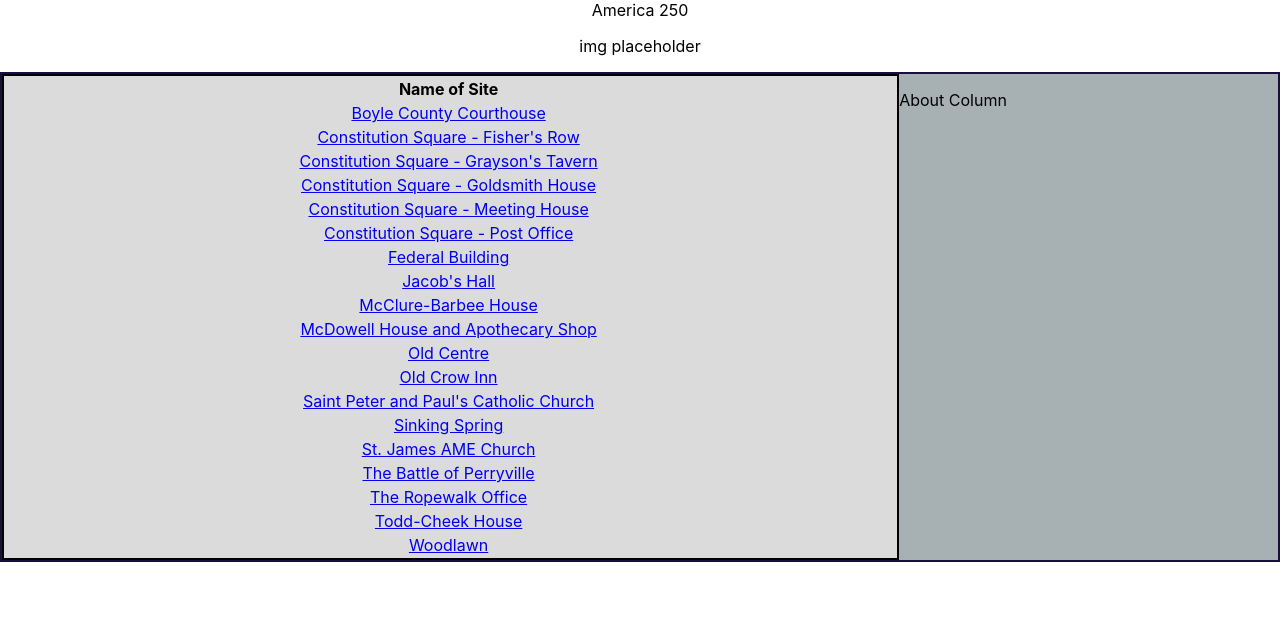
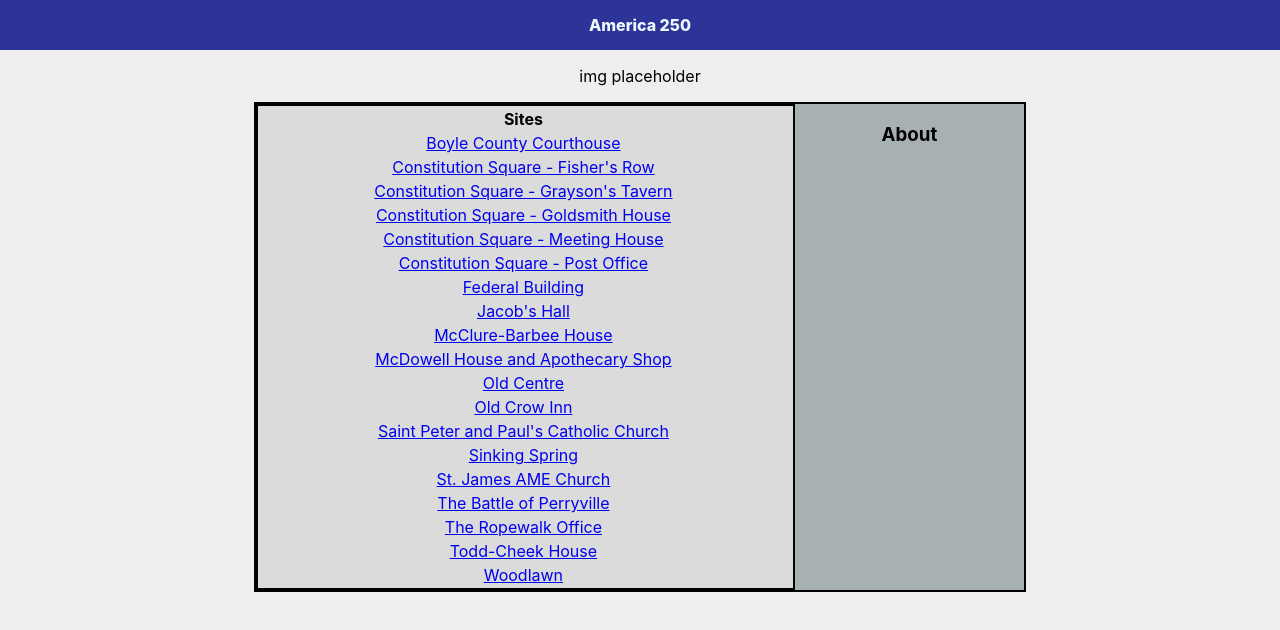
Before and after one commit to TWHIZARTS/Project3DataDrivenWebsite, a React (Create React App) app: page / in a window 1280 px wide. Shown: the top 630 px of the page. Built offline with nearby package versions, Linux system fonts and the light colour scheme.

Commit message:
Slight CSS orginization. Added Home link for ease of use. Still need to Arrange main things on homepage. Fixed janky sizing on the map.

```diff
--- a/src/App.css
+++ b/src/App.css
@@ -34,7 +34,28 @@ text-align: center;
     transform: rotate(360deg);
   }
 }
+
+
+
 h1{text-align: center;}
+
+.topbar
+{
+  align-content: center;
+  justify-content: center center;
+  height: 50px;
+  background-color: #2d3497;
+
+}
+header
+{
+
+  color: aliceblue;
+
+  font-weight: 800;
+
+
+}
 
 div.linktable
 {
@@ -48,18 +69,41 @@ div.linktable
 
 div.useColumns{
   display: flex;
+ justify-self:center;
 background-color: #a7b1b4;
- border: 2px solid rgb(24, 16, 59);
+ border: 2px solid rgb(0, 0, 0);
+ width:60%;
+
+
 
 }
-div.useColumns section p {text-align: center;}
+
+body{background-color: rgb(238, 238, 238);}
 
 section.individualSiteDetails{
 
   display:flex;
-  flex-direction: column;
+  flex-direction: row-reverse;
   gap: 30px;
+
+  padding: 3%;
 }
 #map{
-  border: 2px solid rgb(236, 230, 143);
+  border: 2px solid rgb(168, 194, 168);
+  width:60%;
 }
+section.sectionDescription{
+  background-color: #cccccc;
+  width:40%;
+
+}
+
+div.useColumns h3
+{width: 30%;
+text-wrap: wrap;}
+
+
+img
+{
+  border: black solid 2px;
+}
--- a/src/App.js
+++ b/src/App.js
@@ -31,7 +31,8 @@ useEffect(() =>{
   return (
     <div className="App">
       <>
-        <header>America 250</header>
+
+        <section className="topbar"> <header>America 250</header></section>
 
         <BrowserRouter>
           <Routes>
--- a/src/SiteDetails.js
+++ b/src/SiteDetails.js
@@ -1,7 +1,6 @@
 import react from "react";
-import { useParams } from "react-router-dom";
+import { useParams, Link } from "react-router-dom";
 import { Popup, MapContainer, TileLayer, CircleMarker } from 'react-leaflet'
-
 function SiteDetails(props)
 {
     const {SiteNum}= useParams()
@@ -38,16 +37,20 @@ function SiteDetails(props)
 
         </head>
         <body>
+            <Link to={`/`}>Home</Link>
 
             <h1>{ID.Site}</h1>
 
-        <section className = "individualSiteDetails">
+
             <section className = "sectionImage">
                 <img src = {`/images/${ID.Image}`} alt = "pic"/>
+
             </section>
+            <section className = "individualSiteDetails">
 
 
             <section className = "sectionDescription">
+                <section><h3> About</h3></section>
                 {ID.Description}
             </section>
 
@@ -65,6 +68,9 @@ function SiteDetails(props)
                 </MapContainer>
             </div>
         </section>
+
+
+
         </body>
         </>
     );
--- a/src/Sites.js
+++ b/src/Sites.js
@@ -7,16 +7,19 @@ function Sites(props)
         <>
 
           <div className="Imgholder">
-            <section><p>img placeholder</p></section>
+            <section id="homeimg"><p>img placeholder</p></section>
           </div>
 
 
           <div className="useColumns">
+
+
+
           <div className='linktable'>
            <table>
          <thead>
             <tr>
-               <th>Name of Site</th>
+               <th>Sites</th>
             </tr>
           </thead>
           <tbody>
@@ -37,7 +40,7 @@ function Sites(props)
       </table>
       </div>
 
-      <section><p>About Column</p></section>
+      <h3>About</h3>
 
       </div>
         </>
```
